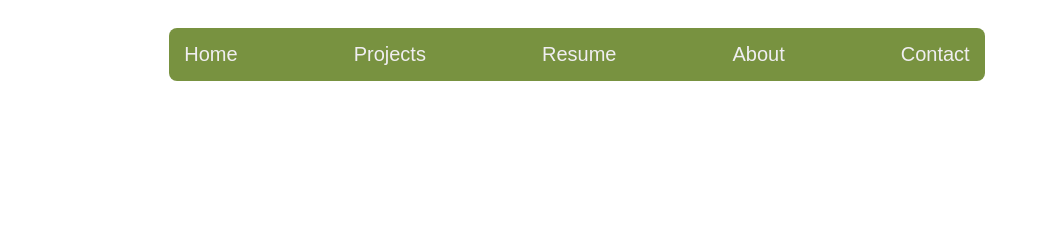
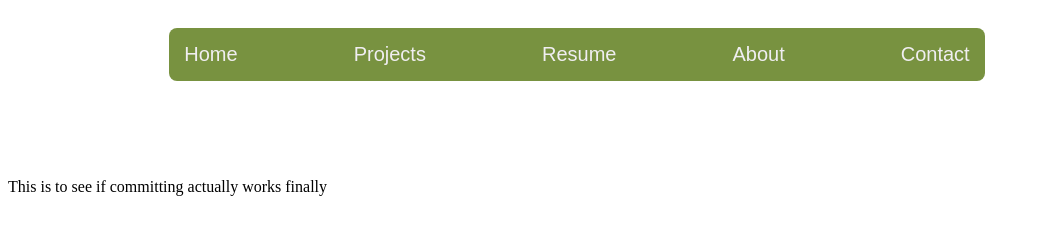
Before and after one commit to beanalicious1/Portfolio, a plain HTML site: page about.html in a window 1280 px wide. Shown: the whole page, without its empty margins (0-1040 px from the left). Drawn offline with Linux system fonts and the light colour scheme.

Commit message:
stuff test stuff

```diff
--- a/about.html
+++ b/about.html
@@ -11,6 +11,6 @@
     <nav>
         <iframe src="navigation.html" style="width: 90%; border: none;"></iframe>
     </nav>
-
+<p>This is to see if committing actually works finally</p>
 </body>
 </html>
```
